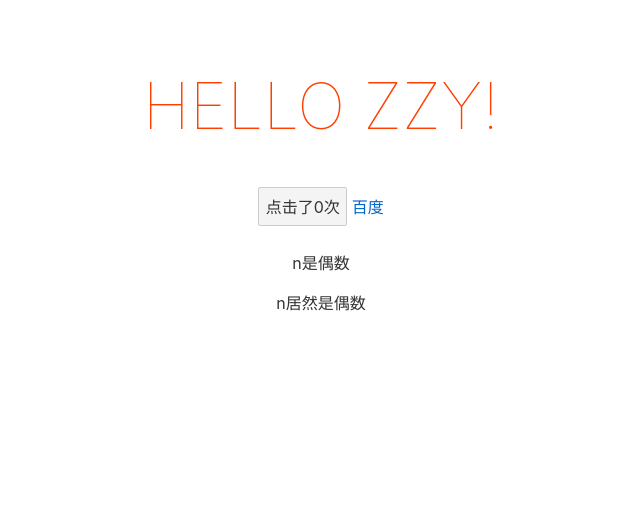
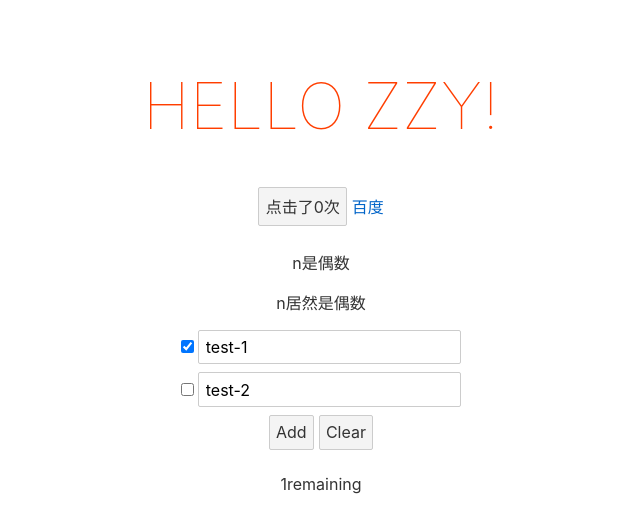
Before and after one commit to igsnow/fleshy, a Svelte app: page / in a window 1280 px wide. Shown: the top 532 px of the page, without its empty margins (319-959 px from the left). Built offline with nearby package versions, Linux system fonts and the light colour scheme.

Commit message:
add todo list

```diff
--- a/src/App.svelte
+++ b/src/App.svelte
@@ -1,4 +1,5 @@
 <script lang="ts">
+    import { list_store, Todo } from "./stores";
     export let name: string;
     let n = 0;
     function addn() {
@@ -15,6 +16,14 @@
     }
 
     const href = "http://www.baidu.com/";
+
+    let list: Todo[];
+
+    const unsubscribe = list_store.subscribe((value) => {
+        list = value;
+    });
+
+    $: remaining = list.filter((t) => !t.done).length;
 </script>
 
 <main>
@@ -39,6 +48,31 @@
     {:else}
         <p>n居然是偶数</p>
     {/if}
+
+    {#each list as todo}
+        <div class:done={todo.done}>
+            <input
+                type="checkbox"
+                checked={todo.done}
+                on:change={() => (todo.done = !todo.done)}
+            />
+            <input
+                placeholder="what needs to be done?"
+                value={todo.text}
+                on:change={(event) => event.target.value}
+            />
+        </div>
+    {/each}
+
+    <button on:click={() => (list = list.concat({ done: false, text: "" }))}
+        >Add</button
+    >
+
+    <button on:click={() => (list = list.filter((todo) => !todo.done))}
+        >Clear</button
+    >
+
+    <p>{remaining}remaining</p>
 </main>
 
 <style>
--- a/src/main.ts
+++ b/src/main.ts
@@ -1,10 +1,10 @@
-import App from './App.svelte';
+import App from "./App.svelte";
 
 const app = new App({
-	target: document.body,
-	props: {
-		name: 'zzy'
-	}
+    target: document.body,
+    props: {
+        name: "zzy",
+    },
 });
 
 export default app;
--- /dev/null
+++ b/src/stores.ts
@@ -0,0 +1,13 @@
+import { writable } from "svelte/store";
+
+export interface Todo {
+    done: boolean;
+    text: string;
+}
+
+const todo: Todo[] = [
+    { done: true, text: "test-1" },
+    { done: false, text: "test-2" },
+];
+
+export const list_store = writable(todo);
```
